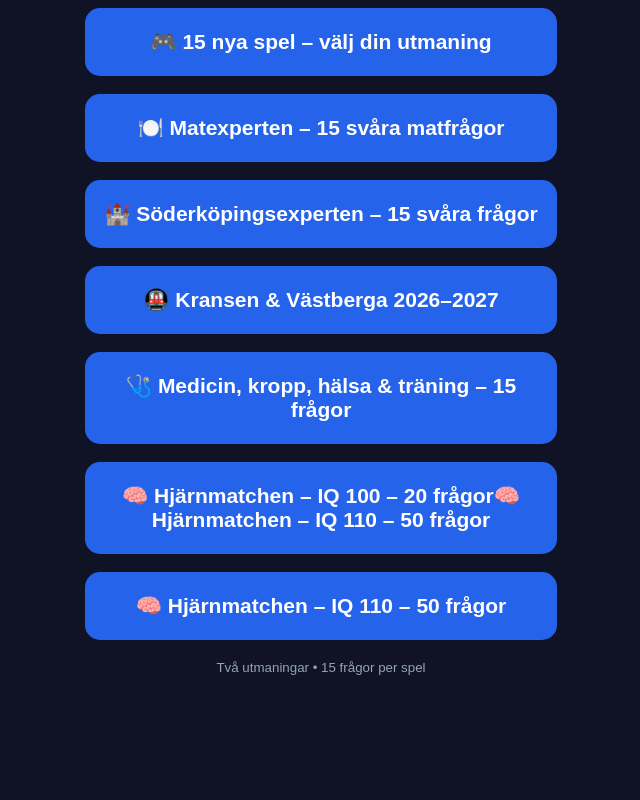
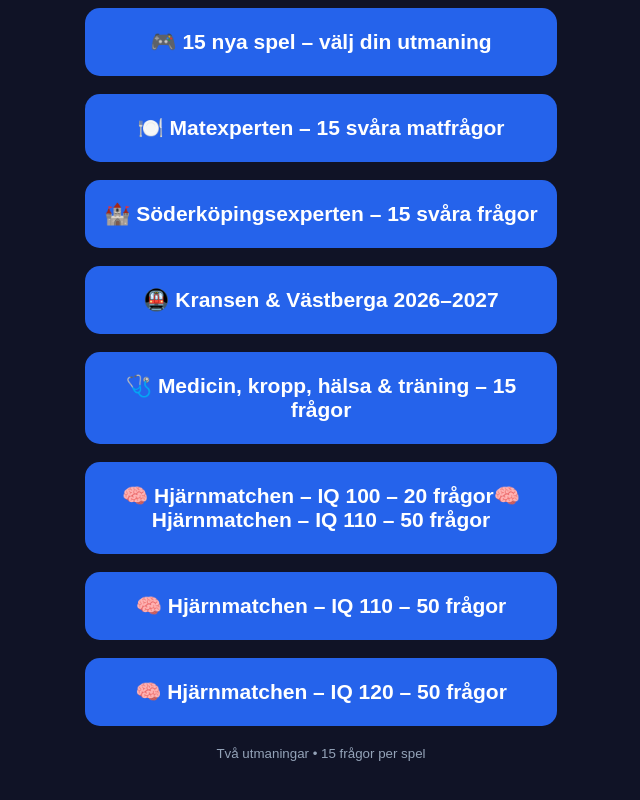
Before and after one commit to patrik778/1-klubben, a plain HTML site: page index.html in a window 1280 px wide. Shown: the part 407-1207 px from the top of the page, without its empty margins (319-959 px from the left). Before the commit the page ends 1167 px from the top, so only its background shows below. Drawn offline with Linux system fonts and the light colour scheme.

Commit message:
Update index.html

```diff
--- a/index.html
+++ b/index.html
@@ -29,6 +29,7 @@ small{color:#94a3b8}
 <a href="medicin-kropp-halsa-traning.html">🩺 Medicin, kropp, hälsa & träning – 15 frågor</a>
   <a href="hjarnmatchen-iq100.html">🧠 Hjärnmatchen – IQ 100 – 20 frågor</aht:bold">🧠 Hjärnmatchen – IQ 110 – 50 frågor</a>
   <a href="hjarnmatchen-iq110-50.html" style="display:block;padding:22px 14px;margin:18px 0;border-radius:15px;background:#2563eb;color:white;text-align:center;text-decoration:none;font-size:21px;font-weight:bold">🧠 Hjärnmatchen – IQ 110 – 50 frågor</a>
+ <a href="hjarnmatchen-iq120-50.html" style="display:block;padding:22px 14px;margin:18px 0;border-radius:15px;background:#2563eb;color:white;text-align:center;text-decoration:none;font-size:21px;font-weight:bold">🧠 Hjärnmatchen – IQ 120 – 50 frågor</a>
 <small>Två utmaningar • 15 frågor per spel</small>
 </main>
 </body>
```
